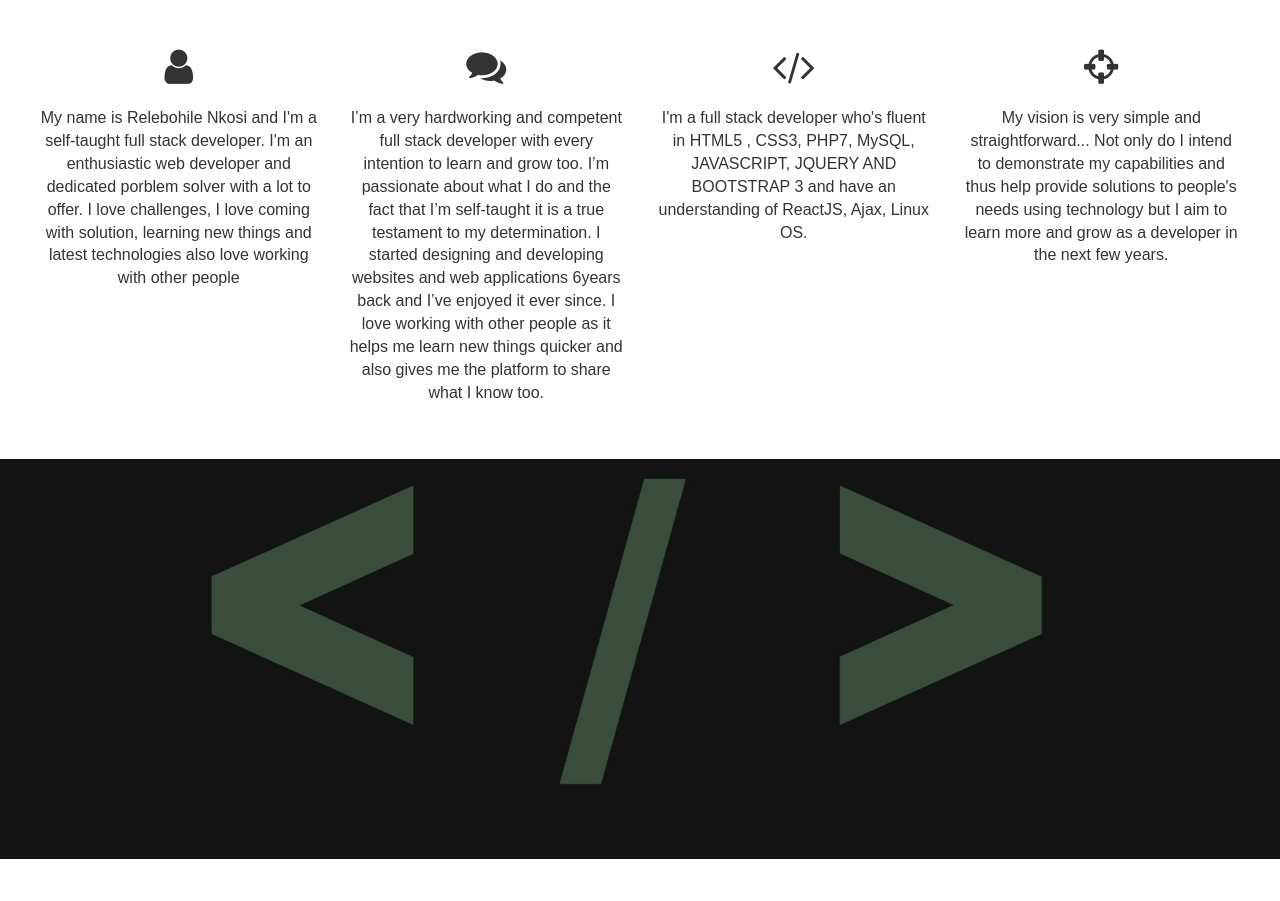
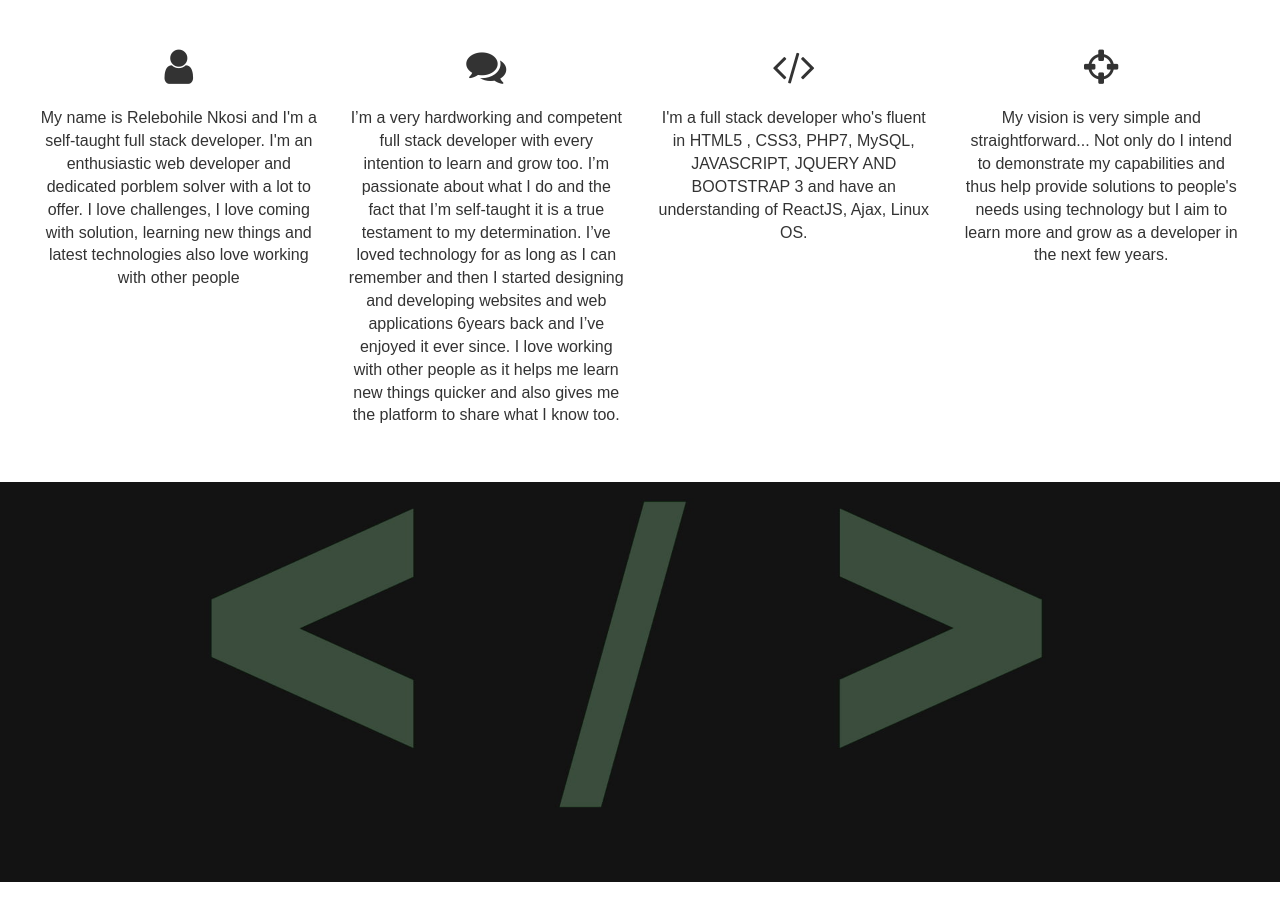
Before and after one commit to RelCode/RelCode.github.io, a plain HTML site: page rjnkosi/index.html in a window 1280 px wide. Shown: the part 1000-1901 px from the top of the page. Drawn offline with Linux system fonts and the light colour scheme.

Commit message:
Update index.html

```diff
--- a/rjnkosi/index.html
+++ b/rjnkosi/index.html
@@ -78,8 +78,9 @@
 					<span class="fa fa-comments"></span>
 					<p>
 						I’m a very hardworking and competent full stack developer with every intention to learn and grow too. I’m passionate about what I do and the fact that I’m self-taught it is a true testament to my determination.
-I started designing and developing websites and web applications 6years back and I’ve enjoyed it ever since.
+I’ve loved technology for as long as I can remember and then I started designing and developing websites and web applications 6years back and I’ve enjoyed it ever since.
 I love working with other people as it helps me learn new things quicker and also gives me the platform to share what I know too.
+
 
 					</p>
 				</div>
```
